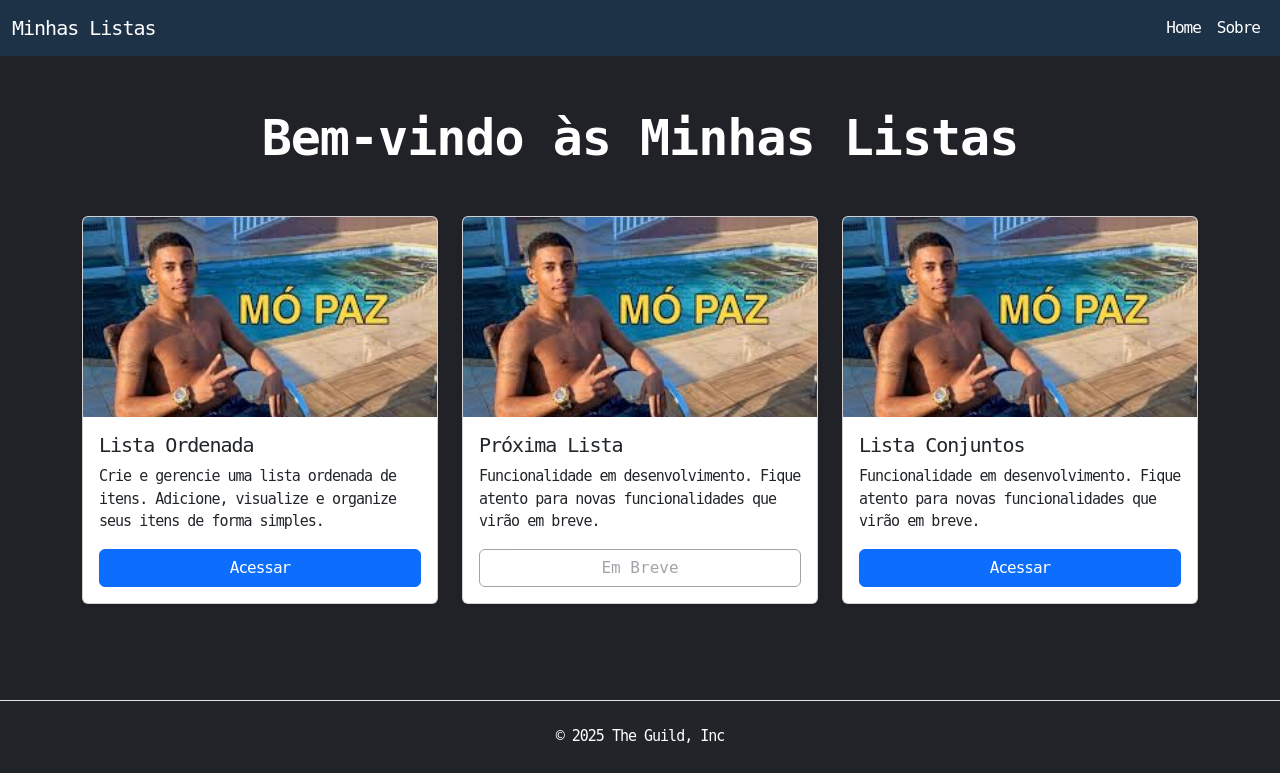
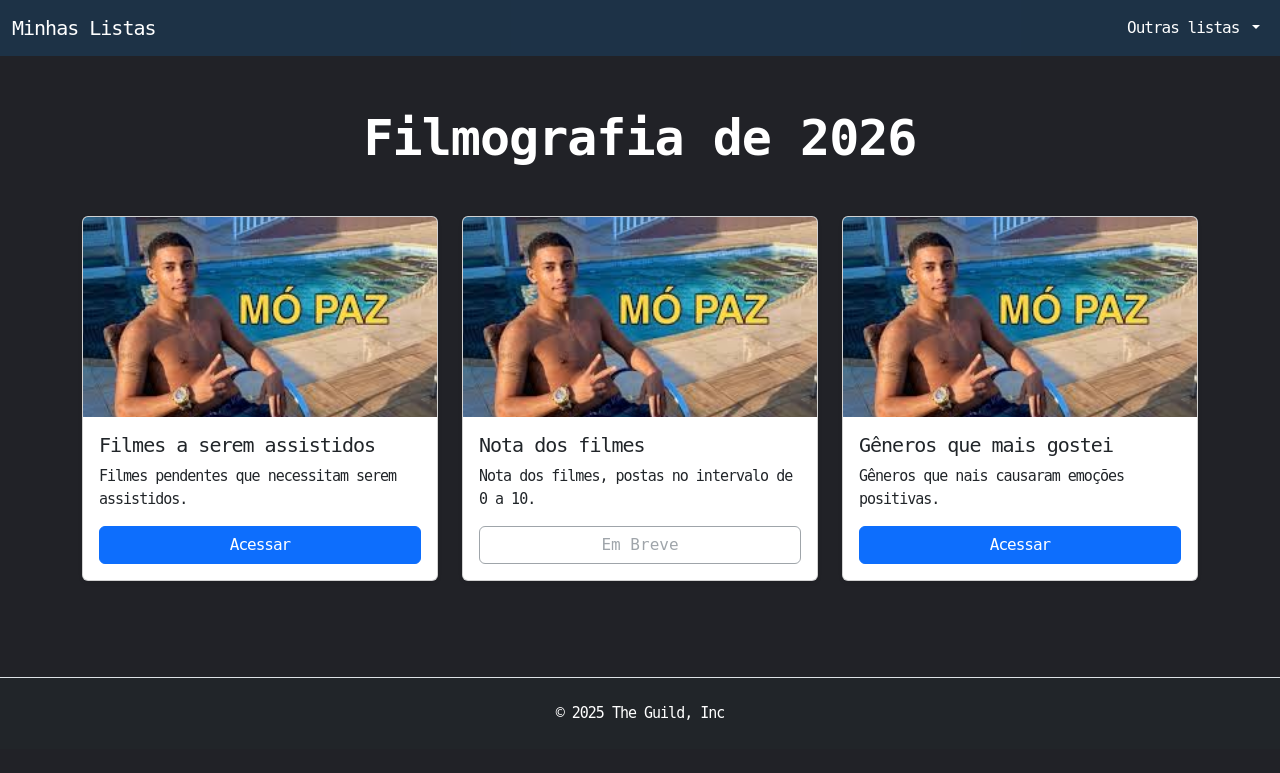
Before and after one commit to Mega-Blaster-Code/Atividade-das-tr-s-listas-python, a Flask app: page / in a window 1280 px wide. Shown: the top 773 px of the page. Run offline with Flask 3, Linux system fonts and the light colour scheme.

Commit message:
Feitos ajustes de interação com o usuário
Ajustados navbar e outros

```diff
--- a/static/css.css
+++ b/static/css.css
@@ -132,11 +132,11 @@ nav {
 
 .dropdown-item {
 	color: #ffffff;
-	background-color: #2e3544;
+	background-color: #8691a7c5;
 }
 
 .dropdown-item:hover {
-	background-color: #374358;
+	background-color: #d7dde9;
 }
 
 /* TEXTOS */
--- a/templates/index.html
+++ b/templates/index.html
@@ -18,12 +18,16 @@
 						<span class="navbar-toggler-icon"></span>
 					</button>
 					<div class="collapse navbar-collapse" id="navbarSupportedContent">
-						<ul class="navbar-nav ms-auto mb-2 mb-lg-0">
-							<li class="nav-item">
-								<a class="nav-link active" aria-current="page" href="/" id="text_navbar">Home</a>
-							</li>
-							<li class="nav-item">
-								<a class="nav-link" href="#" id="text_navbar">Sobre</a>
+						<ul class="navbar-nav ms-auto">
+							<li class="nav-item dropdown">
+								<a class="nav-link dropdown-toggle" href="#" data-bs-toggle="dropdown">
+									Outras listas
+								</a>
+								<ul class="dropdown-menu">
+									<li><a class="dropdown-item" href="/lista">Filmes</a></li>
+									<li><a class="dropdown-item" href="/lista">Notas dos filmes</a></li>
+									<li><a class="dropdown-item" href="/conjuntos">Gêneros</a></li>
+								</ul>
 							</li>
 						</ul>
 					</div>
@@ -33,15 +37,15 @@
 
 		<main class="py-5" style="margin-top: 60px;">
 			<div class="container">
-				<h1 class="mb-5 text-center">Bem-vindo às Minhas Listas</h1>
+				<h1 class="mb-5 text-center">Filmografia de 2026</h1>
 
 				<div class="row g-4 row-cols-1 row-cols-md-2 row-cols-lg-3">
 					<div class="col">
 						<div class="card h-100 shadow-sm">
 							<img src="baixados.jpg" class="card-img-top" alt="Lista Ordenada" style="height: 200px; object-fit: cover;">
 							<div class="card-body d-flex flex-column">
-								<h5 class="card-title">Lista Ordenada</h5>
-								<p class="card-text flex-grow-1">Crie e gerencie uma lista ordenada de itens. Adicione, visualize e organize seus itens de forma simples.</p>
+								<h5 class="card-title">Filmes a serem assistidos</h5>
+								<p class="card-text flex-grow-1">Filmes pendentes que necessitam serem assistidos.</p>
 								<a href="/lista" class="btn btn-primary w-100">Acessar</a>
 							</div>
 						</div>
@@ -51,8 +55,8 @@
 						<div class="card h-100 shadow-sm">
 							<img src="baixados.jpg" class="card-img-top" alt="Card 2" style="height: 200px; object-fit: cover;">
 							<div class="card-body d-flex flex-column">
-								<h5 class="card-title">Próxima Lista</h5>
-								<p class="card-text flex-grow-1">Funcionalidade em desenvolvimento. Fique atento para novas funcionalidades que virão em breve.</p>
+								<h5 class="card-title">Nota dos filmes</h5>
+								<p class="card-text flex-grow-1">Nota dos filmes, postas no intervalo de 0 a 10.</p>
 								<button class="btn btn-outline-secondary w-100" disabled>Em Breve</button>
 							</div>
 						</div>
@@ -62,8 +66,8 @@
 						<div class="card h-100 shadow-sm">
 							<img src="baixados.jpg" class="card-img-top" alt="Card 3" style="height: 200px; object-fit: cover;">
 							<div class="card-body d-flex flex-column">
-								<h5 class="card-title">Lista Conjuntos</h5>
-								<p class="card-text flex-grow-1">Funcionalidade em desenvolvimento. Fique atento para novas funcionalidades que virão em breve.</p>
+								<h5 class="card-title">Gêneros que mais gostei</h5>
+								<p class="card-text flex-grow-1">Gêneros que nais causaram emoções positivas.</p>
 								<a href="/conjuntos" class="btn btn-primary w-100">Acessar</a>
 							</div>
 						</div>
--- a/templates/lista_conjuntos.html
+++ b/templates/lista_conjuntos.html
@@ -29,7 +29,8 @@
 								Outras listas
 							</a>
 							<ul class="dropdown-menu">
-								<li><a class="dropdown-item" href="/lista">Lista Ordenada</a></li>
+								<li><a class="dropdown-item" href="/lista">Notas dos filmes</a></li>
+								<li><a class="dropdown-item" href="/">Home</a></li>
 							</ul>
 						</li>
 					</ul>
--- a/templates/lista_ordenada.html
+++ b/templates/lista_ordenada.html
@@ -29,7 +29,8 @@
 								Outras listas
 							</a>
 							<ul class="dropdown-menu">
-								<li><a class="dropdown-item" href="/lista_conjuntos">Lista Conjuntos</a></li>
+								<li><a class="dropdown-item" href="/lista">Notas dos filmes</a></li>
+								<li><a class="dropdown-item" href="/conjuntos">Gêneros</a></li>
 							</ul>
 						</li>
 					</ul>
```
